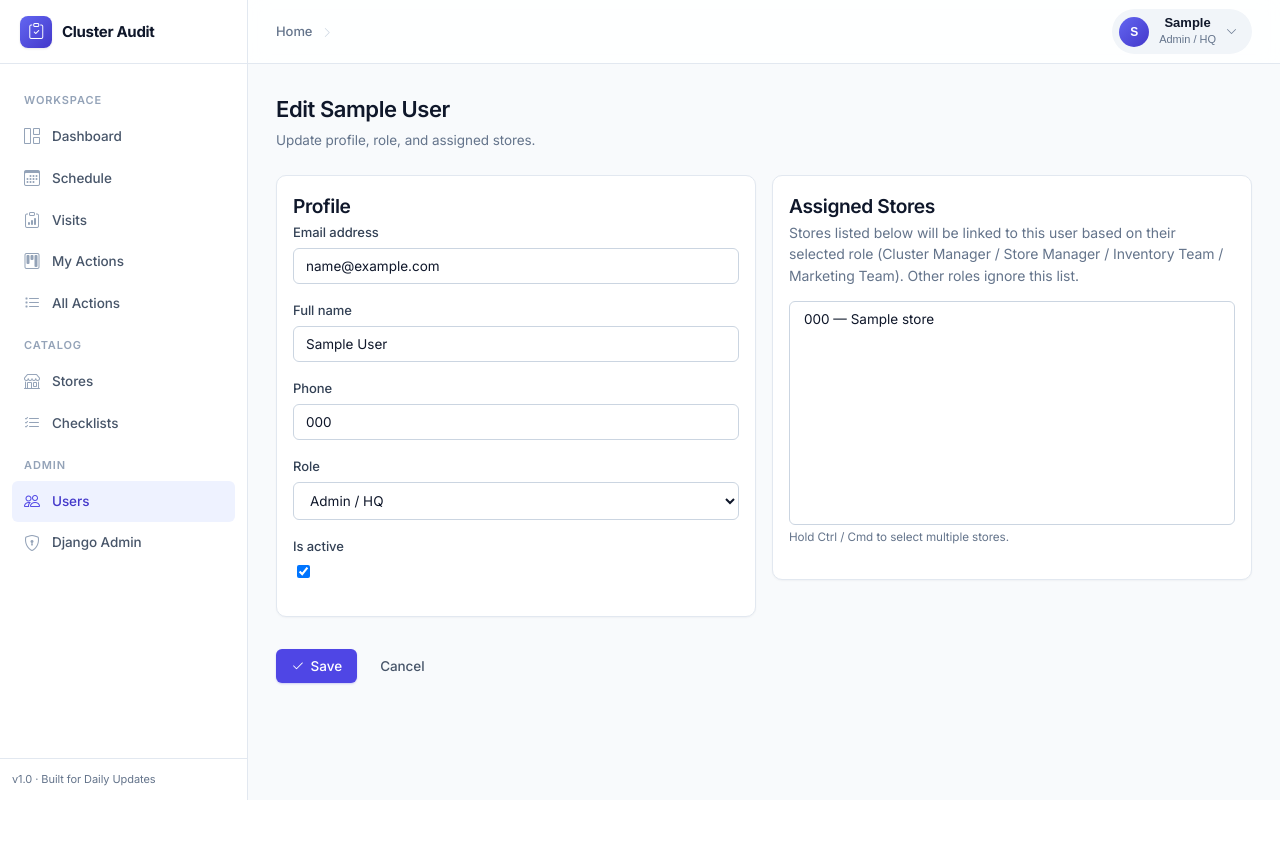
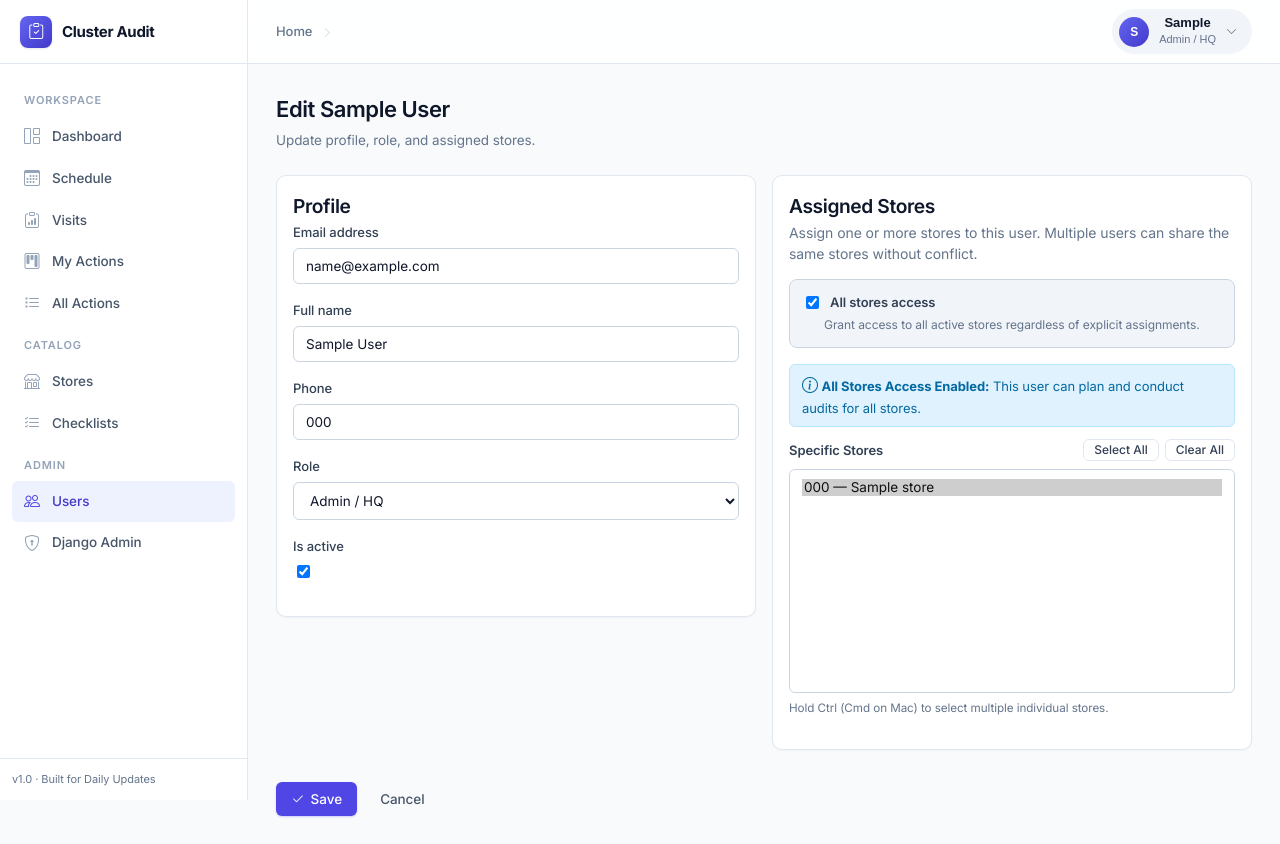
Before and after one commit to Karthikr1112/Checklist, a Django app: page /accounts/users/00000000-0000-0000-0000-000000000001/edit/ in a window 1280 px wide. Before the commit the page ends 800 px from the top, so only its background shows below. Run offline with Django 5.2, Linux system fonts and the light colour scheme; a user stored in the database is signed in; tables that the repository leaves empty hold one stand-in row (values such as "Sample post").

```diff
--- a/apps/accounts/forms.py
+++ b/apps/accounts/forms.py
@@ -61,13 +61,13 @@ class UserEditForm(forms.ModelForm):
     stores = forms.ModelMultipleChoiceField(
         queryset=Store.objects.filter(is_active=True).order_by("code"),
         required=False,
-        widget=forms.SelectMultiple(attrs={"class": "form-select", "size": 12}),
-        help_text="Stores this user is responsible for (based on their role).",
+        widget=forms.SelectMultiple(attrs={"class": "form-select", "size": 12, "id": "id_stores"}),
+        help_text="Stores assigned to this user (multiple users can share the same stores).",
     )
 
     class Meta:
         model = User
-        fields = ("email", "full_name", "phone", "role", "marketing_role", "is_active")
+        fields = ("email", "full_name", "phone", "role", "marketing_role", "all_stores_access", "is_active")
 
     def __init__(self, *args, **kwargs):
         super().__init__(*args, **kwargs)
@@ -80,9 +80,7 @@ class UserEditForm(forms.ModelForm):
                 field.widget.attrs.setdefault("class", "form-control")
 
         if self.instance and self.instance.pk:
-            field = ROLE_TO_STORE_FIELD.get(self.instance.role)
-            if field:
-                self.fields["stores"].initial = Store.objects.filter(**{field: self.instance})
+            self.fields["stores"].initial = self.instance.assigned_stores.all()
 
     def clean(self):
         cleaned_data = super().clean()
@@ -97,24 +95,6 @@ class UserEditForm(forms.ModelForm):
     @transaction.atomic
     def save(self, commit: bool = True) -> User:
         user = super().save(commit=commit)
-        field = ROLE_TO_STORE_FIELD.get(user.role)
-        if field is None:
-            # Role with no store ownership: clear any prior assignments on all three FKs.
-            for f in ROLE_TO_STORE_FIELD.values():
-                Store.objects.filter(**{f: user}).update(**{f: None})
-            return user
-
         selected = self.cleaned_data.get("stores") or Store.objects.none()
-        selected_ids = list(selected.values_list("pk", flat=True))
-
-        # Clear assignments on the *other* FK columns where this user was set.
-        for other in ROLE_TO_STORE_FIELD.values():
-            if other != field:
-                Store.objects.filter(**{other: user}).update(**{other: None})
-
-        # Unset stores the user is no longer assigned to on the active FK.
-        Store.objects.filter(**{field: user}).exclude(pk__in=selected_ids).update(**{field: None})
-        # Assign newly-selected stores.
-        if selected_ids:
-            Store.objects.filter(pk__in=selected_ids).update(**{field: user})
+        user.assigned_stores.set(selected)
         return user
--- a/apps/accounts/models.py
+++ b/apps/accounts/models.py
@@ -80,6 +80,17 @@ class User(AbstractBaseUser, PermissionsMixin):
         related_name="approved_users",
     )
 
+    all_stores_access = models.BooleanField(
+        default=False,
+        help_text=_("Grant access to all active stores regardless of explicit assignments."),
+    )
+    assigned_stores = models.ManyToManyField(
+        "stores.Store",
+        blank=True,
+        related_name="assigned_users",
+        help_text=_("Stores explicitly assigned to this user."),
+    )
+
     is_active = models.BooleanField(default=True)
     is_staff = models.BooleanField(default=False)
     date_joined = models.DateTimeField(default=timezone.now)
@@ -119,6 +130,10 @@ class User(AbstractBaseUser, PermissionsMixin):
         return self.role == Role.MARKETING_TEAM
 
     @property
+    def is_marketing_head(self) -> bool:
+        return self.role == Role.MARKETING_TEAM and self.marketing_role == MarketingRole.HEAD
+
+    @property
     def is_approved(self) -> bool:
         return self.approval_status == ApprovalStatus.APPROVED or self.is_superuser
 
--- a/apps/stores/models.py
+++ b/apps/stores/models.py
@@ -50,3 +50,19 @@ class Store(BaseModel):
 
     def __str__(self) -> str:
         return f"{self.code} — {self.name}"
+
+    @property
+    def assigned_cluster_managers(self):
+        return self.assigned_users.filter(role="CLUSTER_MANAGER", is_active=True)
+
+    @property
+    def assigned_store_managers(self):
+        return self.assigned_users.filter(role="STORE_MANAGER", is_active=True)
+
+    @property
+    def assigned_inventory(self):
+        return self.assigned_users.filter(role="INVENTORY_TEAM", is_active=True)
+
+    @property
+    def assigned_marketing(self):
+        return self.assigned_users.filter(role="MARKETING_TEAM", is_active=True)
--- a/templates/accounts/user_edit.html
+++ b/templates/accounts/user_edit.html
@@ -16,7 +16,7 @@
     <div class="card"><div class="card-body" style="padding:16px">
       <h3 style="margin-top:0">Profile</h3>
       {% for f in form %}
-        {% if f.name != 'stores' %}
+        {% if f.name != 'stores' and f.name != 'all_stores_access' %}
         <div class="form-group" {% if f.name == 'marketing_role' %}id="marketing_role_field" {% if target.role != 'MARKETING_TEAM' %}style="display:none;"{% endif %}{% endif %}>
           <label class="form-label">{{ f.label }}</label>
           {{ f }}
@@ -30,13 +30,32 @@
     <div class="card"><div class="card-body" style="padding:16px">
       <h3 style="margin-top:0">Assigned Stores</h3>
       <p class="muted" style="margin-top:0">
-        Stores listed below will be linked to this user based on their selected role
-        (Cluster Manager / Store Manager / Inventory Team / Marketing Team). Other roles ignore this list.
+        Assign one or more stores to this user. Multiple users can share the same stores without conflict.
       </p>
+
+      <div class="form-group" style="background:#f1f5f9;padding:12px;border-radius:8px;border:1px solid #cbd5e1;margin-bottom:16px;">
+        <label class="form-label" style="font-weight:600;display:flex;align-items:center;gap:8px;cursor:pointer;margin-bottom:4px;">
+          {{ form.all_stores_access }} {{ form.all_stores_access.label }}
+        </label>
+        <div class="muted" style="font-size:12px;margin-left:22px;">{{ form.all_stores_access.help_text }}</div>
+        {% if form.all_stores_access.errors %}<div class="form-error">{{ form.all_stores_access.errors|striptags }}</div>{% endif %}
+      </div>
+
+      <div id="all_stores_notice" class="alert alert-info" style="display:none;margin-bottom:12px;padding:8px 12px;font-size:13px;background:#e0f2fe;color:#0369a1;border-radius:6px;">
+        <i class="bi bi-info-circle"></i> <strong>All Stores Access Enabled:</strong> This user can plan and conduct audits for all stores.
+      </div>
+
       <div class="form-group">
+        <div style="display:flex;justify-content:space-between;align-items:center;margin-bottom:8px;">
+          <label class="form-label" style="margin-bottom:0;font-weight:600;">Specific Stores</label>
+          <div style="display:flex;gap:6px;">
+            <button type="button" class="btn btn-secondary btn-sm" id="btn-select-all" style="padding:3px 10px;font-size:12px;">Select All</button>
+            <button type="button" class="btn btn-secondary btn-sm" id="btn-deselect-all" style="padding:3px 10px;font-size:12px;">Clear All</button>
+          </div>
+        </div>
         {{ form.stores }}
         {% if form.stores.errors %}<div class="form-error">{{ form.stores.errors|striptags }}</div>{% endif %}
-        <small class="muted">Hold Ctrl / Cmd to select multiple stores.</small>
+        <small class="muted" style="display:block;margin-top:6px;">Hold Ctrl (Cmd on Mac) to select multiple individual stores.</small>
       </div>
     </div></div>
   </div>
@@ -51,6 +70,12 @@
 document.addEventListener("DOMContentLoaded", function() {
   const roleSelect = document.querySelector('[name="role"]');
   const mRoleField = document.getElementById("marketing_role_field");
+  const allStoresCheckbox = document.querySelector('[name="all_stores_access"]');
+  const allStoresNotice = document.getElementById("all_stores_notice");
+  const btnSelectAll = document.getElementById("btn-select-all");
+  const btnDeselectAll = document.getElementById("btn-deselect-all");
+  const storesSelect = document.getElementById("id_stores");
+
   function syncMarketing() {
     if (!roleSelect || !mRoleField) return;
     if (roleSelect.value === "MARKETING_TEAM") {
@@ -59,10 +84,37 @@ document.addEventListener("DOMContentLoaded", function() {
       mRoleField.style.display = "none";
     }
   }
+
+  function syncAllStores() {
+    if (!allStoresCheckbox || !allStoresNotice) return;
+    if (allStoresCheckbox.checked) {
+      allStoresNotice.style.display = "block";
+    } else {
+      allStoresNotice.style.display = "none";
+    }
+  }
+
   if (roleSelect) {
     roleSelect.addEventListener("change", syncMarketing);
     syncMarketing();
   }
+
+  if (allStoresCheckbox) {
+    allStoresCheckbox.addEventListener("change", syncAllStores);
+    syncAllStores();
+  }
+
+  if (btnSelectAll && storesSelect) {
+    btnSelectAll.addEventListener("click", function() {
+      Array.from(storesSelect.options).forEach(opt => opt.selected = true);
+    });
+  }
+
+  if (btnDeselectAll && storesSelect) {
+    btnDeselectAll.addEventListener("click", function() {
+      Array.from(storesSelect.options).forEach(opt => opt.selected = false);
+    });
+  }
 });
 </script>
 {% endblock %}
```
Also changed, not shown: apps/accounts/admin.py (+5 -3 lines), apps/schedule/forms.py (+2 -12 lines), apps/schedule/selectors.py (+4 -7 lines), apps/stores/selectors.py (+20 -3 lines), apps/visits/forms.py (+2 -9 lines), apps/visits/models.py (+17 -0 lines), apps/visits/selectors.py (+12 -3 lines), apps/visits/views.py (+9 -3 lines), templates/dashboard/index.html (+8 -3 lines), templates/stores/store_list.html (+36 -4 lines), templates/visits/visit_detail.html (+7 -2 lines), templates/visits/visit_list.html (+8 -3 lines), apps/accounts/migrations/0006_user_all_stores_access_user_assigned_stores.py (added), apps/accounts/migrations/0007_migrate_store_assignments.py (added).
